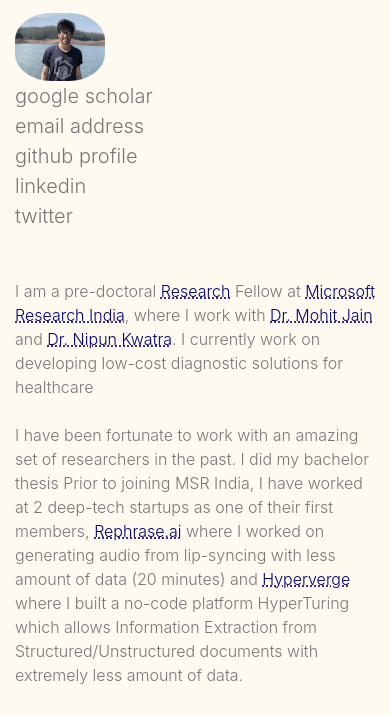
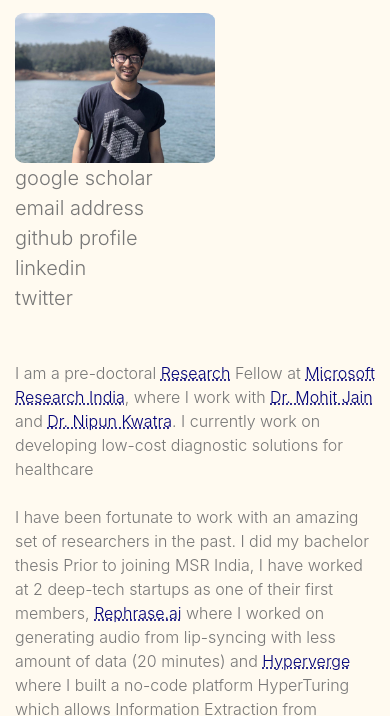
Before and after one commit to lirus7/lirus7.github.io, a plain HTML site: page index.html in a window 390 px wide. Shown: the part 97-813 px from the top of the page. Drawn offline with nearby package versions, Linux system fonts and the light colour scheme.

Commit message:
First Commit

```diff
--- a/assets/style-3.css
+++ b/assets/style-3.css
@@ -42,7 +42,8 @@ a:hover {
 }
 
 .profilepic {
-    width: 200px;
+    width: 300px;
+    border-radius: 5%;
     filter: grayscale(30%);
 }
 
@@ -65,8 +66,8 @@ a:hover {
     }
 
     .profilepic {
-        width: 90px;
-        border-radius: 40%;
+        width: 200px;
+        border-radius: 5%;
         padding-top: 0px !important;
         padding-bottom: 0px !important;
         filter: grayscale(30%);
```
